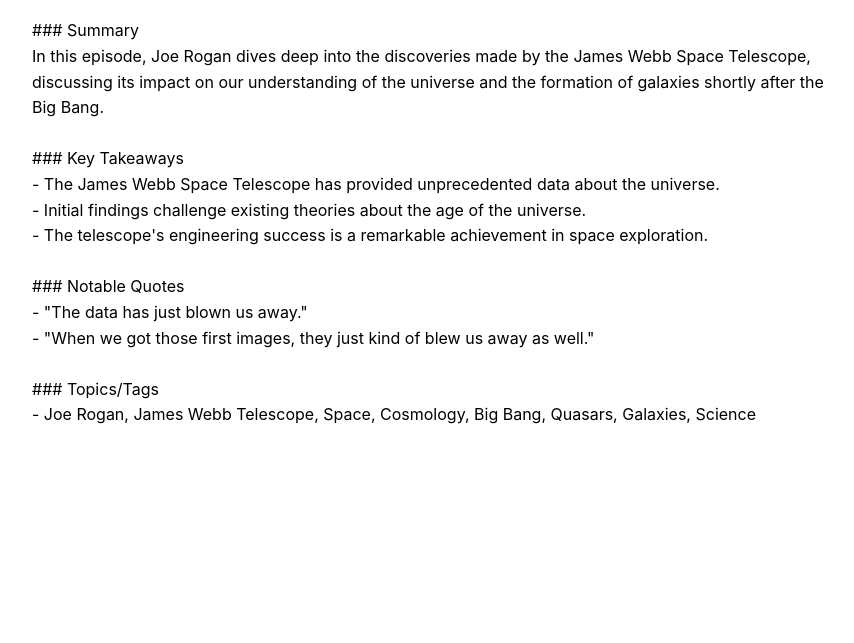
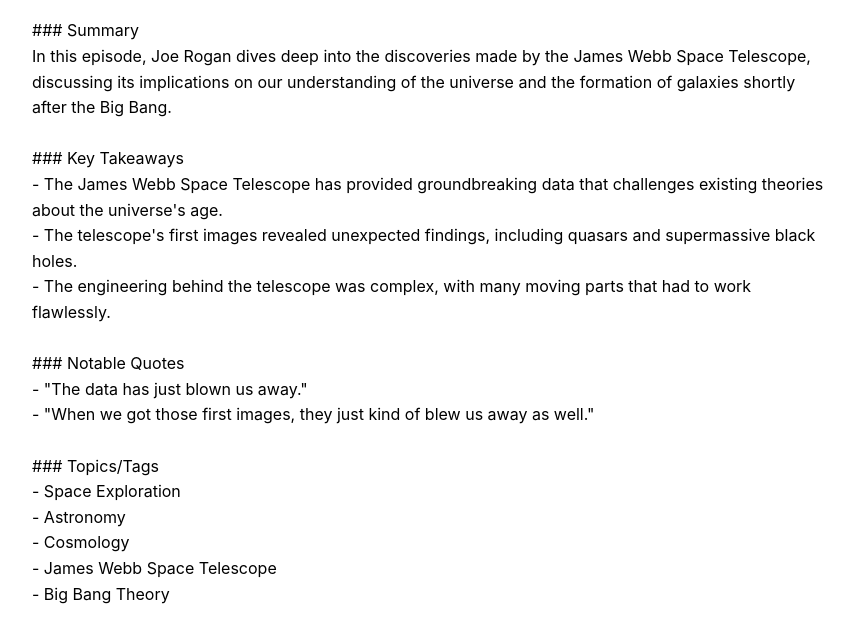
Before and after one commit to EchoLensAI/ai-podcast-site, a plain HTML site: page posts/2025/08/exploring-the-james-webb-telescope-with-joe-rogan/index.html in a window 1280 px wide. Shown: the part 123-766 px from the top of the page, without its empty margins (208-1062 px from the left). Drawn offline with Linux system fonts and the light colour scheme.

Commit message:
Publish 2025-08-09T22:47:38Z

```diff
--- a/posts/2025/08/exploring-the-james-webb-telescope-with-joe-rogan/index.html
+++ b/posts/2025/08/exploring-the-james-webb-telescope-with-joe-rogan/index.html
@@ -11,17 +11,21 @@ hr{border:none;border-top:1px solid #eee;margin:24px 0}
 </style>
 <h1>Exploring the James Webb Telescope with Joe Rogan</h1>
 <div style="white-space:pre-wrap">### Summary
-In this episode, Joe Rogan dives deep into the discoveries made by the James Webb Space Telescope, discussing its impact on our understanding of the universe and the formation of galaxies shortly after the Big Bang.
+In this episode, Joe Rogan dives deep into the discoveries made by the James Webb Space Telescope, discussing its implications on our understanding of the universe and the formation of galaxies shortly after the Big Bang.
 
 ### Key Takeaways
-- The James Webb Space Telescope has provided unprecedented data about the universe.
-- Initial findings challenge existing theories about the age of the universe.
-- The telescope's engineering success is a remarkable achievement in space exploration.
+- The James Webb Space Telescope has provided groundbreaking data that challenges existing theories about the universe's age.
+- The telescope's first images revealed unexpected findings, including quasars and supermassive black holes.
+- The engineering behind the telescope was complex, with many moving parts that had to work flawlessly.
 
 ### Notable Quotes
 - "The data has just blown us away."
 - "When we got those first images, they just kind of blew us away as well."
 
 ### Topics/Tags
-- Joe Rogan, James Webb Telescope, Space, Cosmology, Big Bang, Quasars, Galaxies, Science</div>
+- Space Exploration
+- Astronomy
+- Cosmology
+- James Webb Space Telescope
+- Big Bang Theory</div>
 </html>
```
Also changed, not shown: index.html (+1 -1 lines), posts/2025/08/exploring-the-james-webb-telescope-with-joe-rogan/transcript-Joe Rogan Experience #2363 - David Kipping-clip2m.txt, 1 other file.
